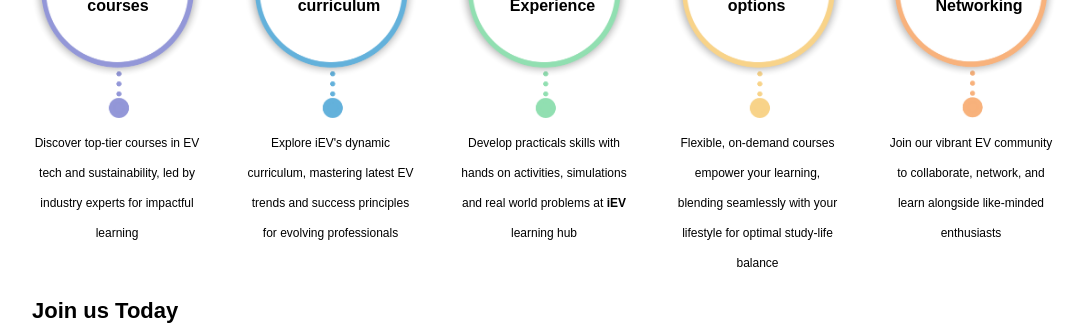
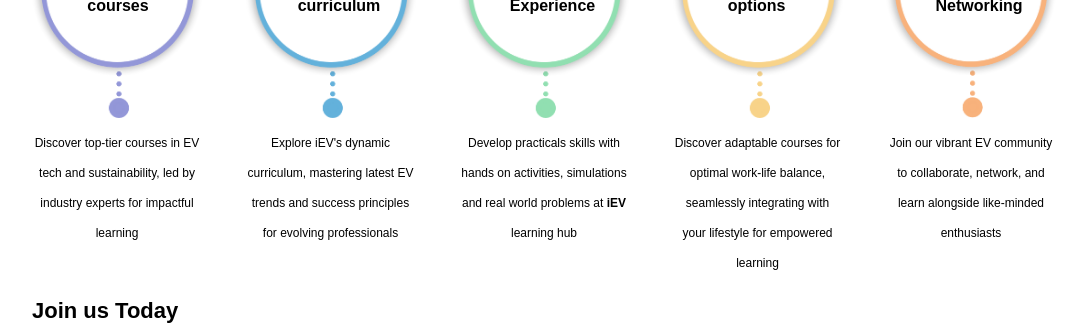
Before and after one commit to iev21/iev-frontend, an Angular app: page / in a window 1280 px wide. Shown: the part 1260-1588 px from the top of the page, without its empty margins (96-1183 px from the left). Built offline with nearby package versions, Linux system fonts and the light colour scheme.

Commit message:
Update home-learning-hub.component.html

```diff
--- a/src/app/home-learning-hub/home-learning-hub.component.html
+++ b/src/app/home-learning-hub/home-learning-hub.component.html
@@ -15,7 +15,7 @@
         <div class="content"><div>Discover top-tier courses in EV tech and sustainability, led by industry experts for impactful learning</div></div>
         <div class="content"><div>Explore iEV's dynamic curriculum, mastering latest EV trends and success principles for evolving professionals</div></div>
         <div class="content"><div>Develop practicals skills with hands on activities, simulations and real world problems at <span>iEV</span> learning hub </div></div>
-        <div class="content"><div>Flexible, on-demand courses empower your learning, blending seamlessly with your lifestyle for optimal study-life balance</div></div>
+        <div class="content"><div>Discover adaptable courses for optimal work-life balance, seamlessly integrating with your lifestyle for empowered learning</div></div>
         <div class="content"><div>Join our vibrant EV community to collaborate, network, and learn alongside like-minded enthusiasts</div></div>
     </div>
     <div class="learning__joinus">Join us Today</div>
```
